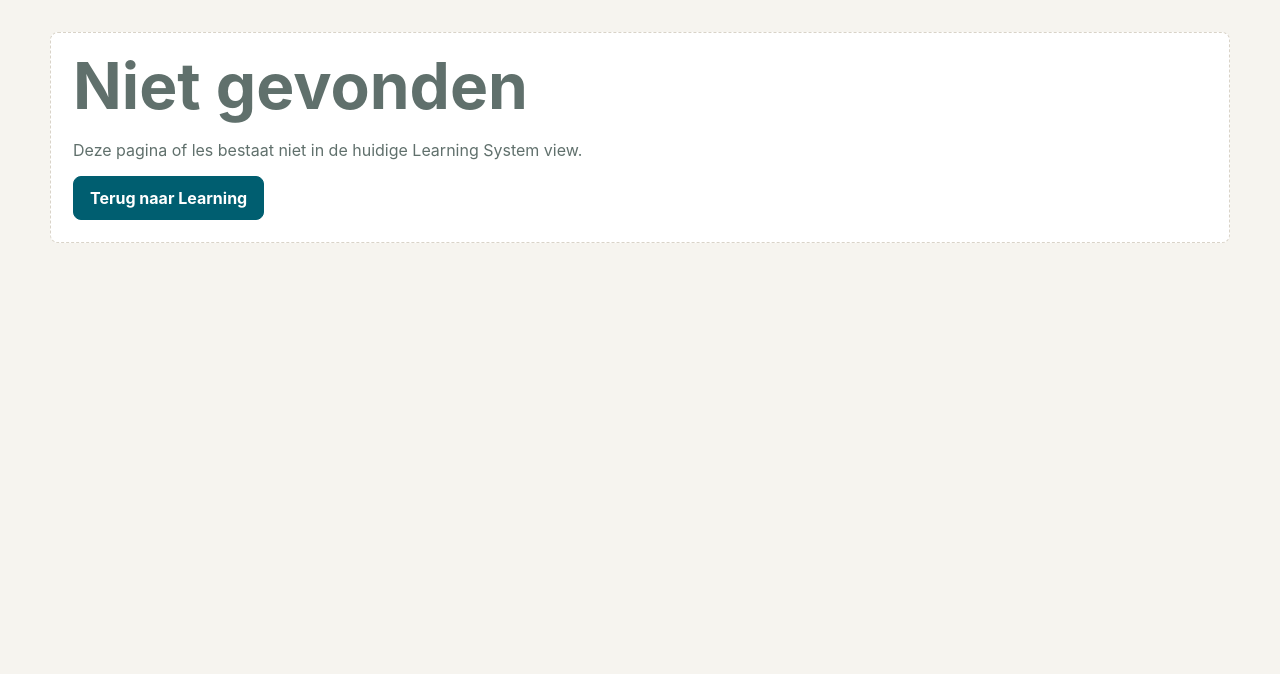
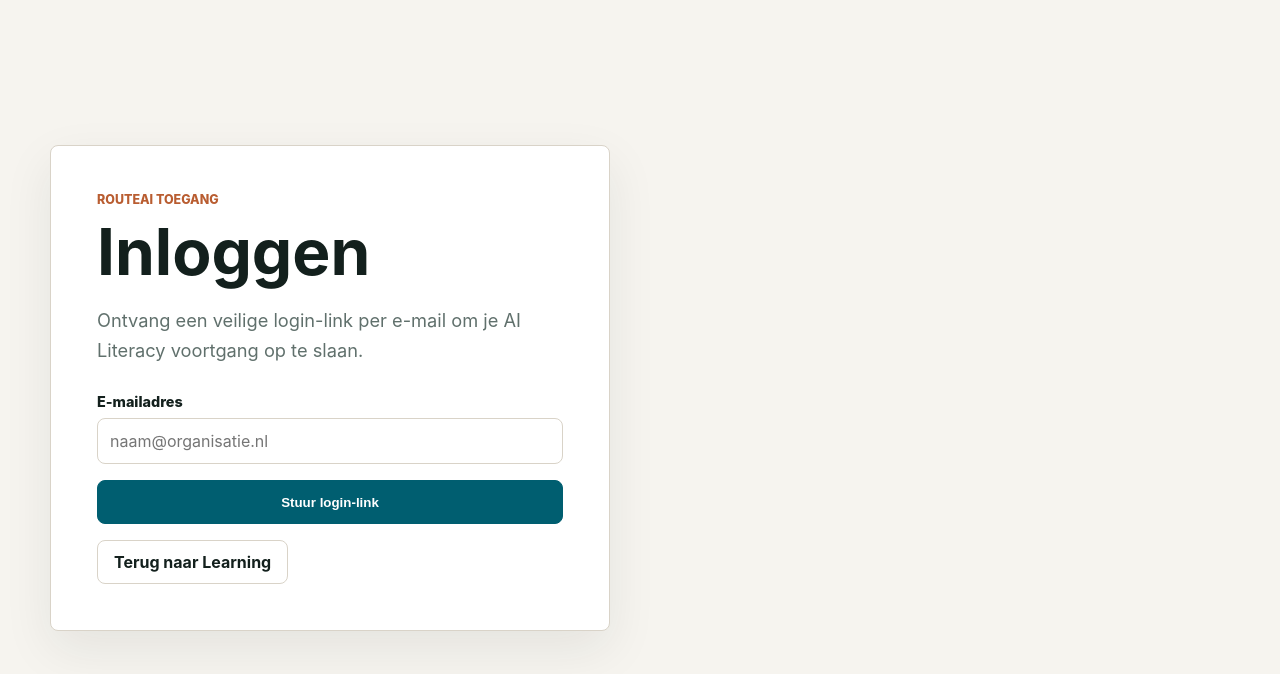
Before and after one commit to Sugijomon/digidactics-ai-platform, a Next.js app in the folder apps/rai/: page /auth/login in a window 1280 px wide. Before the commit this address had no page. Shown: the top 674 px of the page. Built offline with nearby package versions, Linux system fonts and the light colour scheme.

Commit message:
Add RAI Supabase auth flow

```diff
--- /dev/null
+++ b/apps/rai/app/auth/actions.ts
@@ -0,0 +1,47 @@
+"use server";
+
+import { headers } from "next/headers";
+import { redirect } from "next/navigation";
+import { getSupabaseServerClient } from "@/lib/supabase-server";
+
+export async function signInWithEmail(formData: FormData) {
+  const email = String(formData.get("email") ?? "").trim().toLowerCase();
+  const next = String(formData.get("next") ?? "/learning");
+
+  if (!email) {
+    redirect(`/auth/login?error=${encodeURIComponent("E-mailadres ontbreekt")}`);
+  }
+
+  const supabase = await getSupabaseServerClient();
+
+  if (!supabase) {
+    redirect(`/auth/login?error=${encodeURIComponent("Supabase is niet geconfigureerd")}`);
+  }
+
+  const headerStore = await headers();
+  const origin = headerStore.get("origin") ?? "http://localhost:3010";
+  const redirectTo = `${origin}/auth/callback?next=${encodeURIComponent(next)}`;
+
+  const { error } = await supabase.auth.signInWithOtp({
+    email,
+    options: {
+      emailRedirectTo: redirectTo,
+    },
+  });
+
+  if (error) {
+    redirect(`/auth/login?error=${encodeURIComponent(error.message)}`);
+  }
+
+  redirect(`/auth/check-email?email=${encodeURIComponent(email)}`);
+}
+
+export async function signOut() {
+  const supabase = await getSupabaseServerClient();
+
+  if (supabase) {
+    await supabase.auth.signOut();
+  }
+
+  redirect("/learning");
+}
--- /dev/null
+++ b/apps/rai/app/auth/login/page.tsx
@@ -0,0 +1,43 @@
+import Link from "next/link";
+import { signInWithEmail } from "../actions";
+
+export default async function LoginPage({
+  searchParams,
+}: {
+  searchParams: Promise<{ next?: string; error?: string }>;
+}) {
+  const { next = "/learning", error } = await searchParams;
+
+  return (
+    <main className="shell auth-shell">
+      <section className="auth-panel">
+        <p className="eyebrow">RouteAI toegang</p>
+        <h1>Inloggen</h1>
+        <p className="lead">
+          Ontvang een veilige login-link per e-mail om je AI Literacy voortgang
+          op te slaan.
+        </p>
+        {error ? <p className="form-error">{error}</p> : null}
+        <form action={signInWithEmail} className="form-stack">
+          <input name="next" type="hidden" value={next} />
+          <label className="field">
+            <span>E-mailadres</span>
+            <input
+              autoComplete="email"
+              name="email"
+              placeholder="naam@organisatie.nl"
+              required
+              type="email"
+            />
+          </label>
+          <button className="button button-primary" type="submit">
+            Stuur login-link
+          </button>
+        </form>
+        <Link className="button button-secondary" href="/learning">
+          Terug naar Learning
+        </Link>
+      </section>
+    </main>
+  );
+}
--- a/apps/rai/app/globals.css
+++ b/apps/rai/app/globals.css
@@ -314,6 +314,56 @@ h3 {
   padding: 22px;
 }
 
+.auth-shell {
+  align-items: center;
+  display: flex;
+  min-height: 100vh;
+}
+
+.auth-panel {
+  background: var(--surface);
+  border: 1px solid var(--line);
+  border-radius: var(--radius);
+  box-shadow: var(--shadow);
+  max-width: 560px;
+  padding: clamp(26px, 5vw, 46px);
+  width: 100%;
+}
+
+.form-stack {
+  display: grid;
+  gap: 16px;
+  margin: 28px 0 16px;
+}
+
+.field {
+  display: grid;
+  gap: 8px;
+}
+
+.field span {
+  font-size: 0.9rem;
+  font-weight: 800;
+}
+
+.field input {
+  border: 1px solid var(--line);
+  border-radius: var(--radius);
+  color: var(--text);
+  font: inherit;
+  min-height: 46px;
+  padding: 0 12px;
+  width: 100%;
+}
+
+.form-error {
+  background: #fff3ed;
+  border: 1px solid #efb08a;
+  border-radius: var(--radius);
+  color: #7a2e0c;
+  padding: 12px;
+}
+
 @media (max-width: 820px) {
   .course-grid,
   .lesson-layout {
--- a/apps/rai/lib/supabase-server.ts
+++ b/apps/rai/lib/supabase-server.ts
@@ -8,13 +8,21 @@ export function hasSupabaseConfig() {
   return Boolean(
     process.env.NEXT_PUBLIC_SUPABASE_URL &&
       (process.env.SUPABASE_SERVICE_ROLE_KEY ||
-        process.env.NEXT_PUBLIC_SUPABASE_ANON_KEY),
+        getSupabasePublishableKey()),
+  );
+}
+
+export function getSupabasePublishableKey() {
+  return (
+    process.env.NEXT_PUBLIC_SUPABASE_PUBLISHABLE_KEY ||
+    process.env.NEXT_PUBLIC_SUPABASE_ANON_KEY ||
+    null
   );
 }
 
 export async function getSupabaseServerClient() {
   const url = process.env.NEXT_PUBLIC_SUPABASE_URL;
-  const key = process.env.NEXT_PUBLIC_SUPABASE_ANON_KEY;
+  const key = getSupabasePublishableKey();
 
   if (!url || !key) {
     return null;
--- a/apps/rai/package.json
+++ b/apps/rai/package.json
@@ -12,6 +12,7 @@
   "dependencies": {
     "@digidactics/database": "file:../../packages/database",
     "@digidactics/domain": "file:../../packages/domain",
+    "@supabase/ssr": "^0.10.3",
     "@supabase/supabase-js": "^2.49.4",
     "next": "^15.3.1",
     "react": "^19.0.0",
--- a/package.json
+++ b/package.json
@@ -9,8 +9,5 @@
     "dev:rai": "npm --workspace @digidactics/rai run dev",
     "build:rai": "npm --workspace @digidactics/rai run build",
     "typecheck": "npm --workspaces --if-present run typecheck"
-  },
-  "dependencies": {
-    "@supabase/ssr": "^0.10.3"
   }
 }
```
Also changed, not shown: apps/rai/app/auth/callback/route.ts (added, +15 -0 lines), apps/rai/app/auth/check-email/page.tsx (added, +26 -0 lines), apps/rai/app/auth/sign-out/route.ts (added, +9 -0 lines), apps/rai/components/learning/LearningTopbar.tsx (+21 -1 lines), apps/rai/lib/supabase-middleware.ts (added, +35 -0 lines), apps/rai/middleware.ts (added, +12 -0 lines), 3 other files (tests, documents, lock files or other folders).
